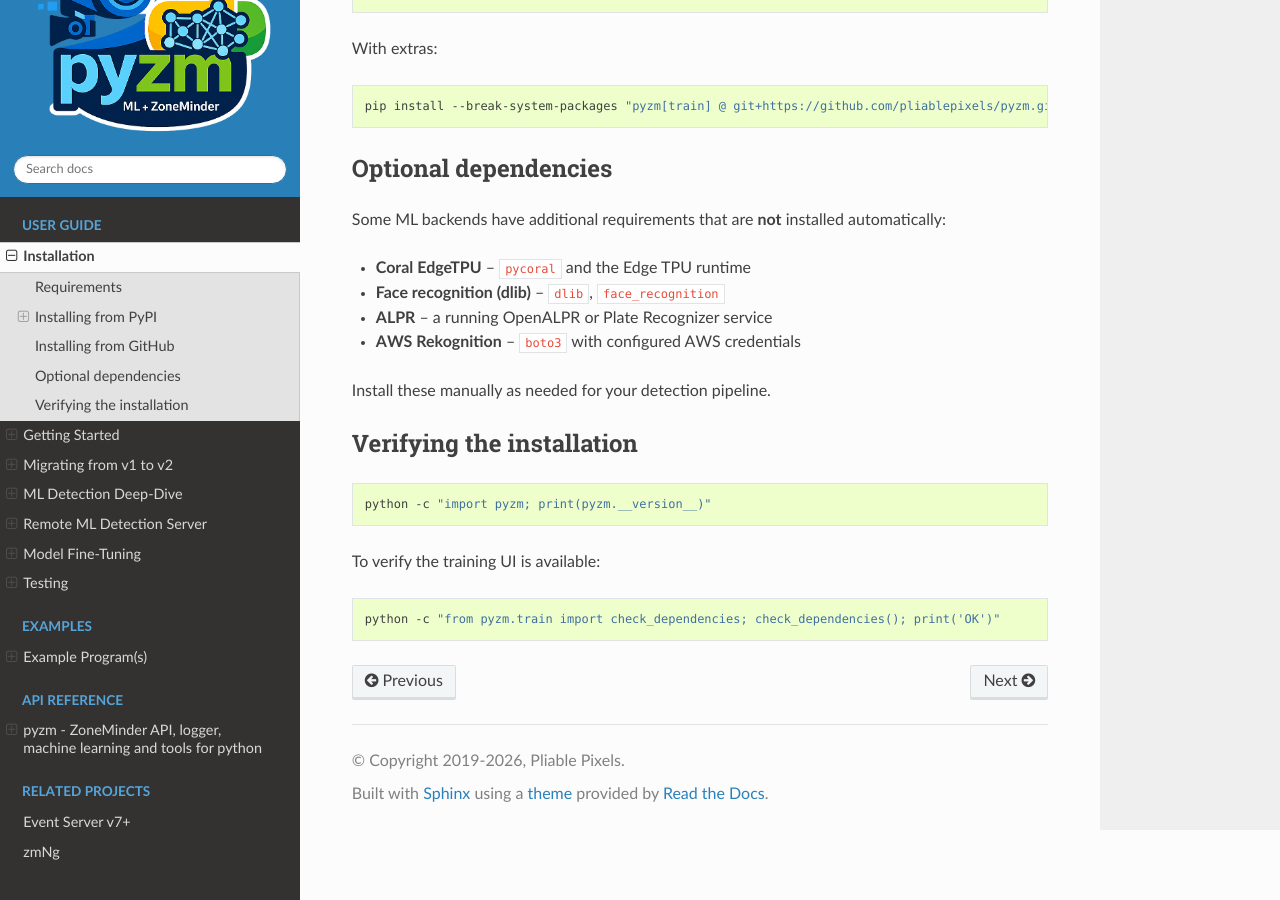
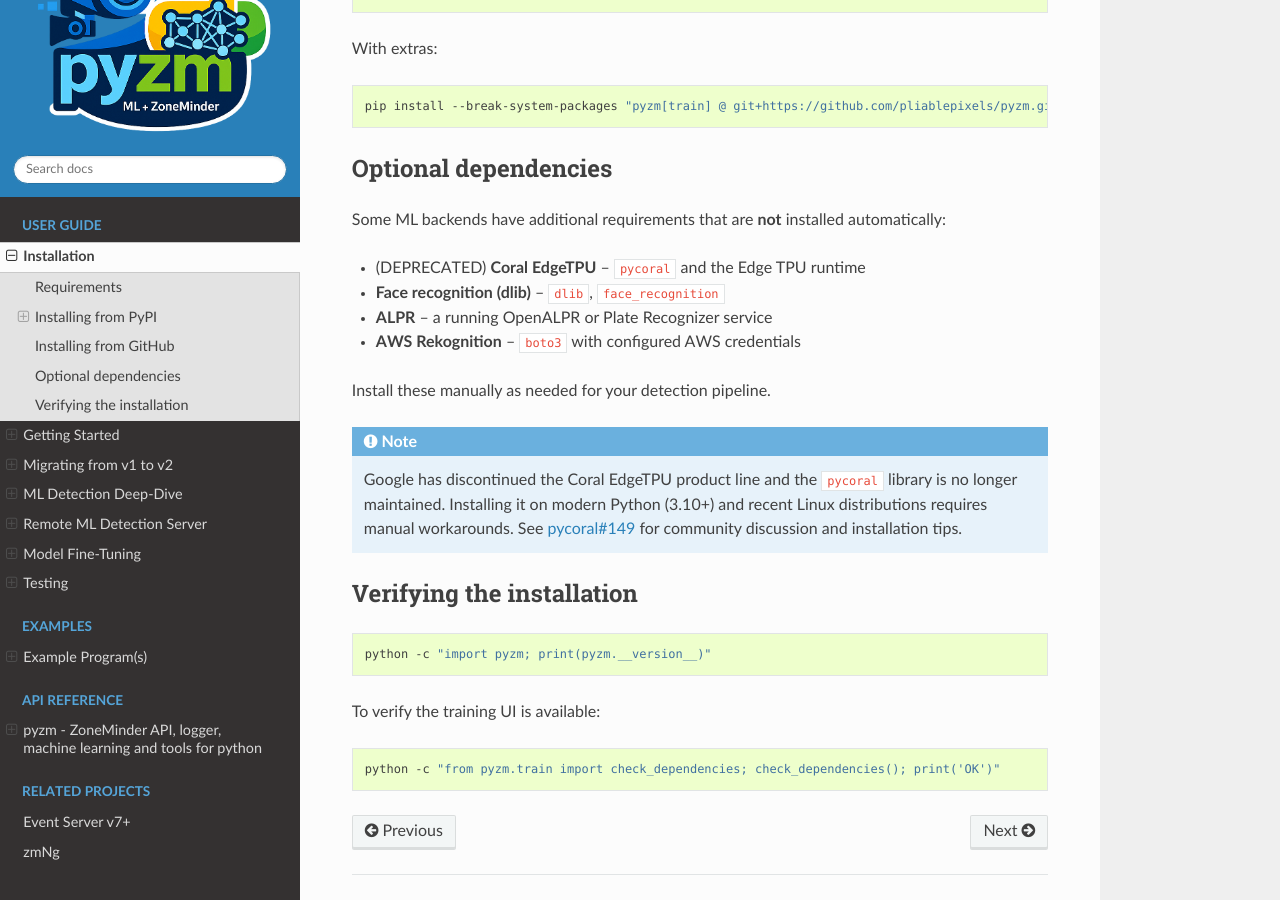
Before and after one commit to ZoneMinder/pyzm, a Sphinx documentation site: the page built from docs/guide/installation.rst, in a window 1280 px wide and 900 px high, scrolled down 1863 px. Built offline with Sphinx 7.4.7 and the Read the Docs theme 3.1.0, drawn with Linux system fonts in a browser that asks for light colours.

Commit message:
docs(install): add Coral EdgeTPU deprecation note with pycoral#149 link
Co-Authored-By: Claude Opus 4.6 <noreply@anthropic.com>

```diff
--- a/docs/guide/installation.rst
+++ b/docs/guide/installation.rst
@@ -104,12 +104,21 @@ Optional dependencies
 Some ML backends have additional requirements that are **not** installed
 automatically:
 
-- **Coral EdgeTPU** -- ``pycoral`` and the Edge TPU runtime
+- (DEPRECATED) **Coral EdgeTPU** -- ``pycoral`` and the Edge TPU runtime
 - **Face recognition (dlib)** -- ``dlib``, ``face_recognition``
 - **ALPR** -- a running OpenALPR or Plate Recognizer service
 - **AWS Rekognition** -- ``boto3`` with configured AWS credentials
 
 Install these manually as needed for your detection pipeline.
+
+.. note::
+
+   Google has discontinued the Coral EdgeTPU product line and the
+   ``pycoral`` library is no longer maintained. Installing it on modern
+   Python (3.10+) and recent Linux distributions requires manual
+   workarounds. See `pycoral#149
+   <https://github.com/google-coral/pycoral/issues/149>`_ for
+   community discussion and installation tips.
 
 Verifying the installation
 --------------------------
```
